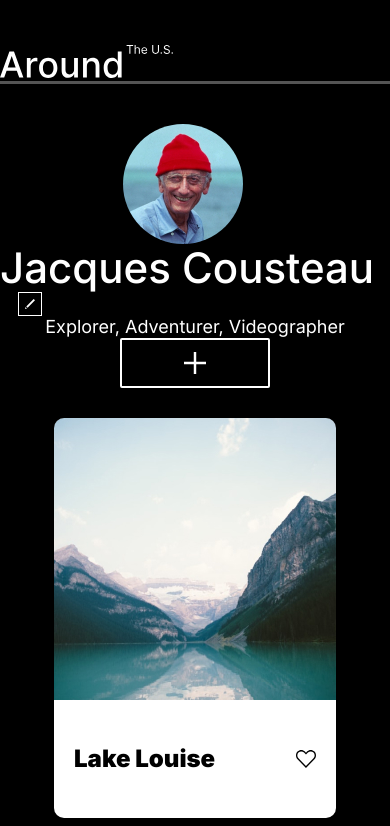
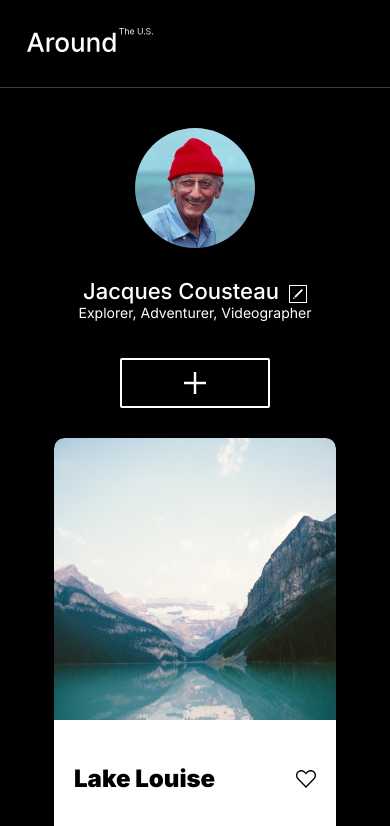
Before and after one commit to SBibrah/se_project_aroundtheus, a plain HTML site: page index.html in a window 390 px wide. Shown: the top 826 px of the page. Drawn offline with Linux system fonts and the light colour scheme.

Commit message:
Second submission, would like feedback

```diff
--- a/blocks/card.css
+++ b/blocks/card.css
@@ -2,7 +2,8 @@
   display: flex;
   flex-direction: column;
   border-radius: 10px;
-  list-style: none;
+  list-style-type: none;
+  overflow: hidden;
 }
 
 .card__title {
@@ -49,3 +50,24 @@
   height: 18px;
   border: 0;
 }
+
+@media screen and (max-width: 620px) {
+  .card {
+    padding-left: 0;
+  }
+  .card__list {
+    margin-top: 0;
+    padding-top: 0;
+    width: 100%;
+  }
+}
+
+@media screen and (max-width: 320px) {
+  .card__list {
+    margin: 0;
+    padding: 0;
+    margin-right: 19px;
+    margin-left: 19px;
+    justify-content: start;
+  }
+}
--- /dev/null
+++ b/blocks/footer.css
@@ -0,0 +1,24 @@
+.footer__copyright {
+  font-family: Inter, Arial, Helvetica, sans-serif;
+  font-size: 18px;
+  font-weight: 400;
+  line-height: 21.78;
+  color: #545454;
+  padding-top: 67px;
+  margin-bottom: 60px;
+  margin: 0 auto;
+  max-width: 880px;
+}
+
+@media screen and (max-width: 620px) {
+  .footer__copyright {
+    font-family: Inter, Arial, Helvetica, sans-serif;
+    font-size: 14px;
+    font-weight: 400;
+    line-height: 16.94px;
+    margin-top: 48px;
+    margin-left: 19px;
+    margin-bottom: 36px;
+    padding: 0;
+  }
+}
--- a/blocks/header.css
+++ b/blocks/header.css
@@ -2,5 +2,25 @@
   margin-top: 45px;
   box-sizing: border-box;
   border-bottom-style: solid;
-  border-bottom-color: #545454;
+  border-bottom: 1px solid rgba(84, 84, 84, 0.7);
+  border-bottom-width: 1px;
+  margin-bottom: 40px;
 }
+
+.header__logo {
+  width: 173px;
+  height: 33px;
+  margin-bottom: 40px;
+}
+@media screen and (max-width: 620px) {
+  .header {
+    margin-top: 28px;
+    margin-bottom: 0;
+  }
+  .header__logo {
+    margin-left: 27px;
+    margin-bottom: 32px;
+    width: 126px;
+    height: 24px;
+  }
+}
--- a/blocks/page.css
+++ b/blocks/page.css
@@ -2,6 +2,7 @@
   font-family: Inter, Arial, Helvetica, sans-serif;
   background-color: black;
   color: white;
+  margin: 0 auto;
 }
 
 .page__section {
@@ -15,3 +16,8 @@
   flex-direction: column;
   min-height: 100vh;
 }
+@media screen and (max-width: 800px) {
+  .page__content {
+    margin: 0 auto;
+  }
+}
--- a/blocks/profile.css
+++ b/blocks/profile.css
@@ -11,6 +11,7 @@
     "title button"
     "description description";
   grid-template-columns: minmax(auto, 375x) auto;
+  align-items: center;
 }
 
 .profile__edit-button {
@@ -18,13 +19,12 @@
   height: 24px;
   width: 24px;
   grid-area: button;
-  align-self: center;
   margin-left: 18px;
-  border: 1px;
+  border: 1px solid #ffffff;
 }
 
 .profile__edit-button:hover {
-  opacity: 0.5;
+  opacity: 0.6;
   cursor: pointer;
 }
 
@@ -32,12 +32,13 @@
   background: transparent url(../images/Add\ Button.svg) center no-repeat;
   width: 150px;
   height: 50px;
-  margin-left: auto;
+  margin: 0 0 0 auto;
   border: 2px;
+  box-sizing: border-box;
 }
 
 .profile__add-button:hover {
-  opacity: 0.5;
+  opacity: 0.6;
   cursor: pointer;
 }
 
@@ -76,6 +77,12 @@
   .profile {
     flex-direction: column;
   }
+  .profile__title {
+    font-size: 22px;
+    line-height: 27px;
+    max-width: 196px;
+    text-align: center;
+  }
   .profile__info {
     display: flex;
     flex-wrap: wrap;
@@ -83,13 +90,58 @@
     margin-left: 62px;
     margin-right: 62px;
   }
+  .profile__image {
+    margin: 0;
+  }
+  .profile__edit-button {
+    margin: 4px 0 0 10px;
+    width: 18px;
+    height: 18px;
+  }
 
   .profile__description {
     width: 100%;
     text-align: center;
+    line-height: 16.94px;
+    font-size: 14px;
+    font-weight: 400;
   }
   .profile__add-button {
     margin: 0;
     width: 100%;
   }
 }
+
+@media screen and (max-width: 620px) {
+  .profile {
+    flex-direction: column;
+  }
+
+  .profile__info {
+    display: flex;
+    flex-wrap: wrap;
+    justify-content: center;
+    width: 100%;
+    margin: 30px 0 0;
+  }
+
+  .profile__title {
+    max-width: 415px;
+  }
+
+  .profile__description {
+    width: 100%;
+    text-align: center;
+  }
+
+  .profile__add-button {
+    width: 282px;
+    margin: 36px 0 0;
+  }
+}
+
+@media screen and (max-width: 970px) {
+  .profile {
+    margin: 0 auto;
+  }
+}
--- a/index.html
+++ b/index.html
@@ -10,7 +10,11 @@
   <body class="page">
     <div class="page__content">
       <header class="header page__section">
-        <img src="./images/logo1.svg" alt="Around The U.S Logo" />
+        <img
+          src="./images/logo1.svg"
+          alt="Around The U.S Logo"
+          class="header__logo"
+        />
       </header>
       <main class="content">
         <section class="profile page__section">
@@ -78,6 +82,9 @@
           </ul>
         </section>
       </main>
+      <footer class="footer">
+        <p class="footer__copyright">&copy; 2024 Around the U.S</p>
+      </footer>
     </div>
   </body>
 </html>
--- a/pages/index.css
+++ b/pages/index.css
@@ -5,3 +5,4 @@
 @import url("../blocks/profile.css");
 @import url("../blocks/cards.css");
 @import url("../blocks/card.css");
+@import url("../blocks/footer.css");
```
